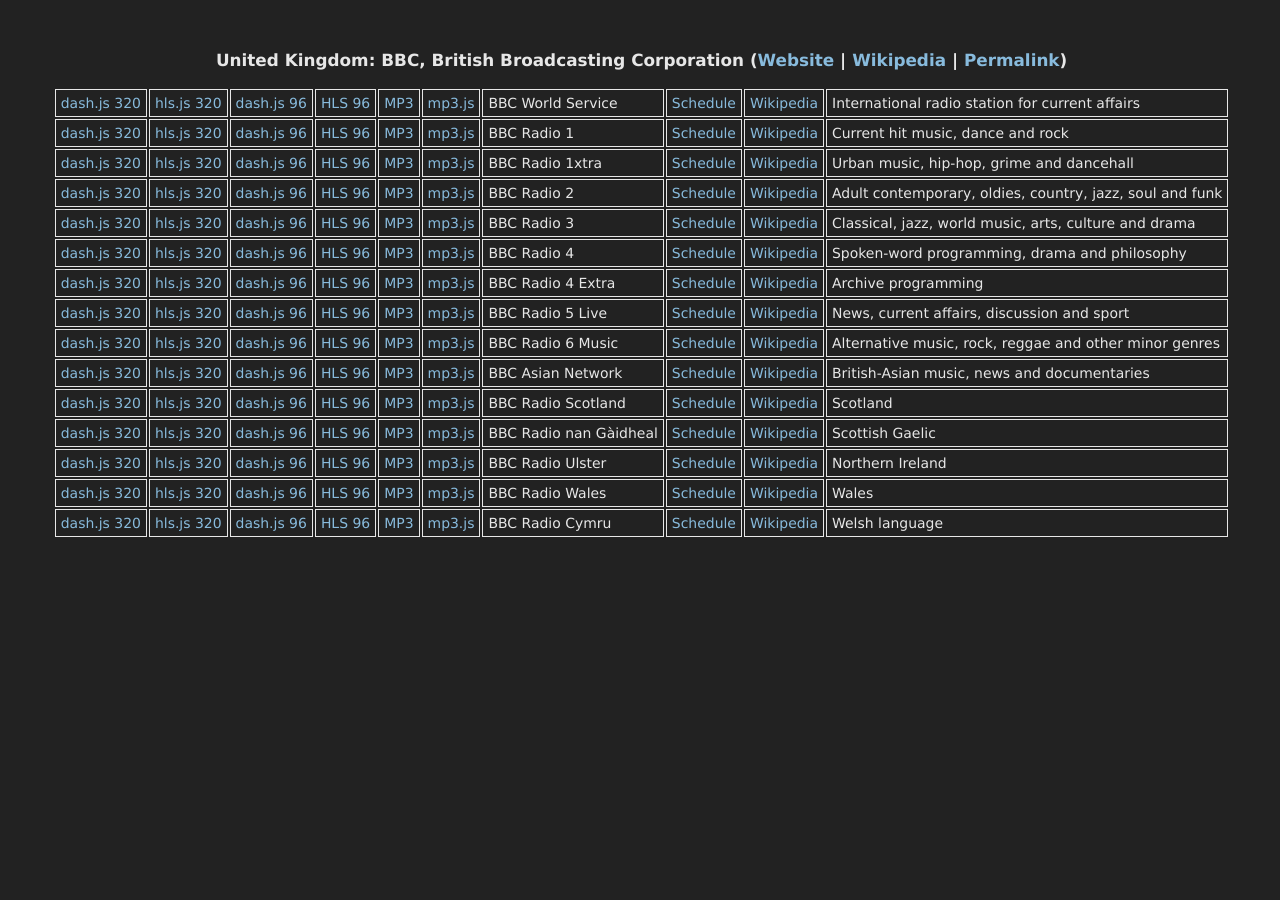
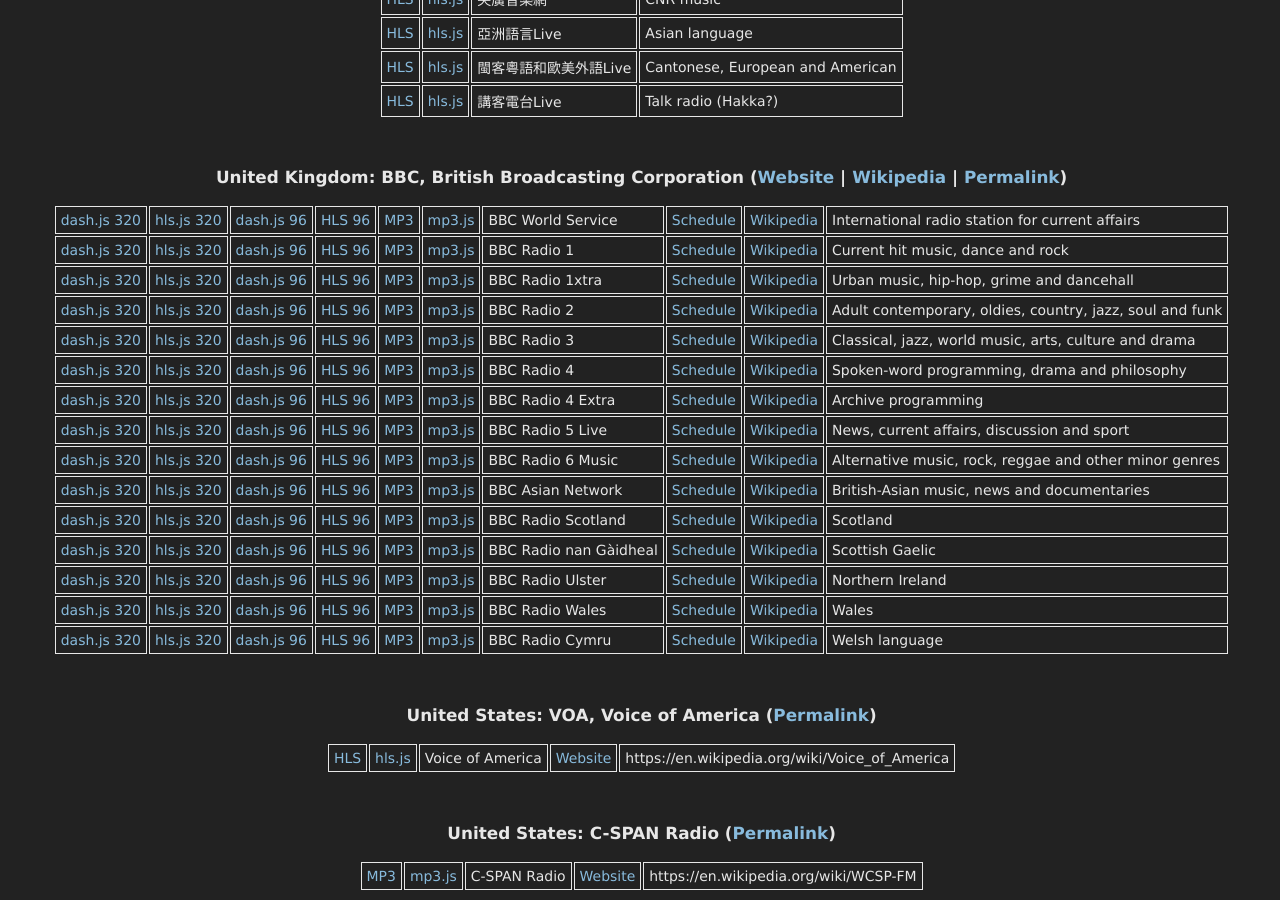
Before and after one commit to danburd/danburd.github.io, a Jekyll site: the page radio.html, which Jekyll copies as it is, in a window 1280 px wide and 900 px high, scrolled down 7718 px. Built offline with Jekyll 4.4.1, drawn with Linux system fonts in a browser that asks for light colours; before the commit the page ends 8265 px from its top, so only the background shows below that; some of the changed text lies outside the part shown.

Commit message:
Added Chile, VOA and C-SPAN Radio

```diff
--- a/radio.html
+++ b/radio.html
@@ -17,8 +17,8 @@
 <table>
 
 -->
-<div id="United_States_of_America">
-<h3>United States of America: NPR, National Public Radio (<a href="https://www.npr.org">Website</a> | <a href="https://en.wikipedia.org/wiki/NPR">Wikipedia</a> | <a href="#United_States_of_America">Permalink</a>)</h3>
+<div id="United_States">
+<h3>United States: NPR, National Public Radio (<a href="https://www.npr.org">Website</a> | <a href="https://en.wikipedia.org/wiki/NPR">Wikipedia</a> | <a href="#United_States">Permalink</a>)</h3>
 <table>
   <tr>
     <td></td>
@@ -667,6 +667,20 @@
 </div>
 <br>
 <br>
+<div id="Chile">
+<h3>Chile: Radio Nacional (<a href="#Chile">Permalink</a>)</h3>
+<table>
+  <tr>
+    <td><a href="https://playerservices.streamtheworld.com/api/livestream-redirect/RADIO_UNO_SC.mp3">MP3</a></td>
+    <td><a href="/mp3js.html?stream=https://playerservices.streamtheworld.com/api/livestream-redirect/RADIO_UNO_SC.mp3">mp3.js</a></td>
+    <td>Radio Nacional</td>
+    <td><a href="http://nacionaldechile.cl/">Website</a></td>
+    <td>TRIGGER WARNING: Preroll ads and website redirects</td>
+  </tr>
+</table>
+</div>
+<br>
+<br>
 <div id="China">
 <h3>China: CNR, China National Radio (<a href="http://www.cnr.cn">Website</a> | <a href="https://en.wikipedia.org/wiki/China_National_Radio">Wikipedia</a> | <a href="#China">Permalink</a>)</h3>
 <table>
@@ -1912,5 +1926,33 @@
   </tr>
 </table>
 </div>
+<br>
+<br>
+<div id="United_States2">
+<h3>United States: VOA, Voice of America (<a href="#United_States2">Permalink</a>)</h3>
+<table>
+  <tr>
+    <td><a href="https://voavaudio-i.akamaihd.net/hls/live/826546/VOAV_MC1_MRG/master.m3u8">HLS</a></td>
+    <td><a href="/hlsjsaudio.html?stream=https://voavaudio-i.akamaihd.net/hls/live/826546/VOAV_MC1_MRG/master.m3u8">hls.js</a></td>
+    <td>Voice of America</td>
+    <td><a href="https://www.voanews.com/listen/schedule">Website</a></td>
+    <td>https://en.wikipedia.org/wiki/Voice_of_America</td>
+  </tr>
+</table>
+</div>
+<br>
+<br>
+<div id="United_States3">
+<h3>United States: C-SPAN Radio (<a href="#United_States3">Permalink</a>)</h3>
+<table>
+  <tr>
+    <td><a href="https://playerservices.streamtheworld.com/api/livestream-redirect/CSPANRADIO.mp3">MP3</a></td>
+    <td><a href="/mp3js.html?stream=https://playerservices.streamtheworld.com/api/livestream-redirect/CSPANRADIO.mp3">mp3.js</a></td>
+    <td>C-SPAN Radio</td>
+    <td><a href="https://www.c-span.org/networks/?channel=radio">Website</a></td>
+    <td>https://en.wikipedia.org/wiki/WCSP-FM</td>
+  </tr>
+</table>
+</div>
 </body>
 </html>
```
